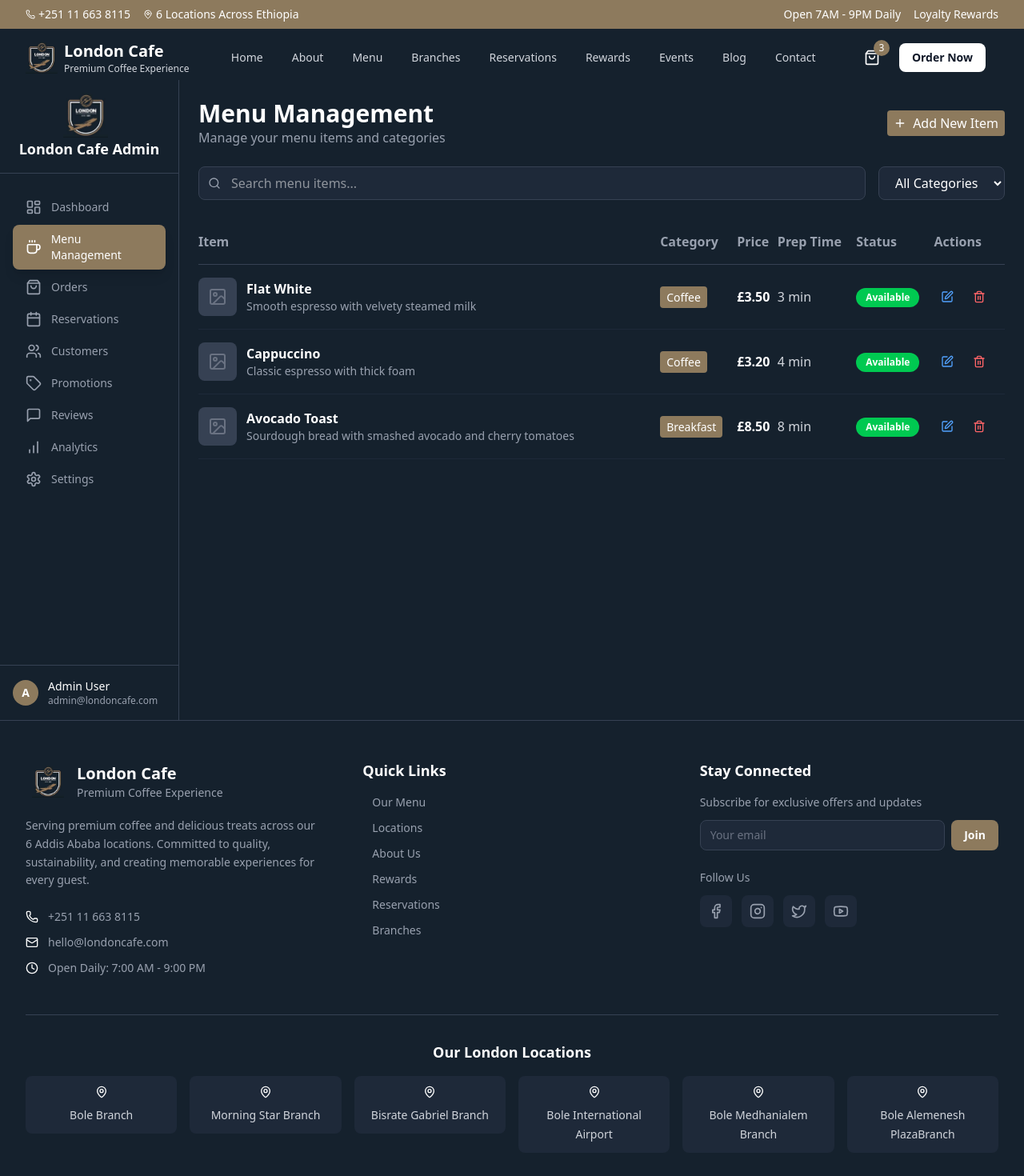
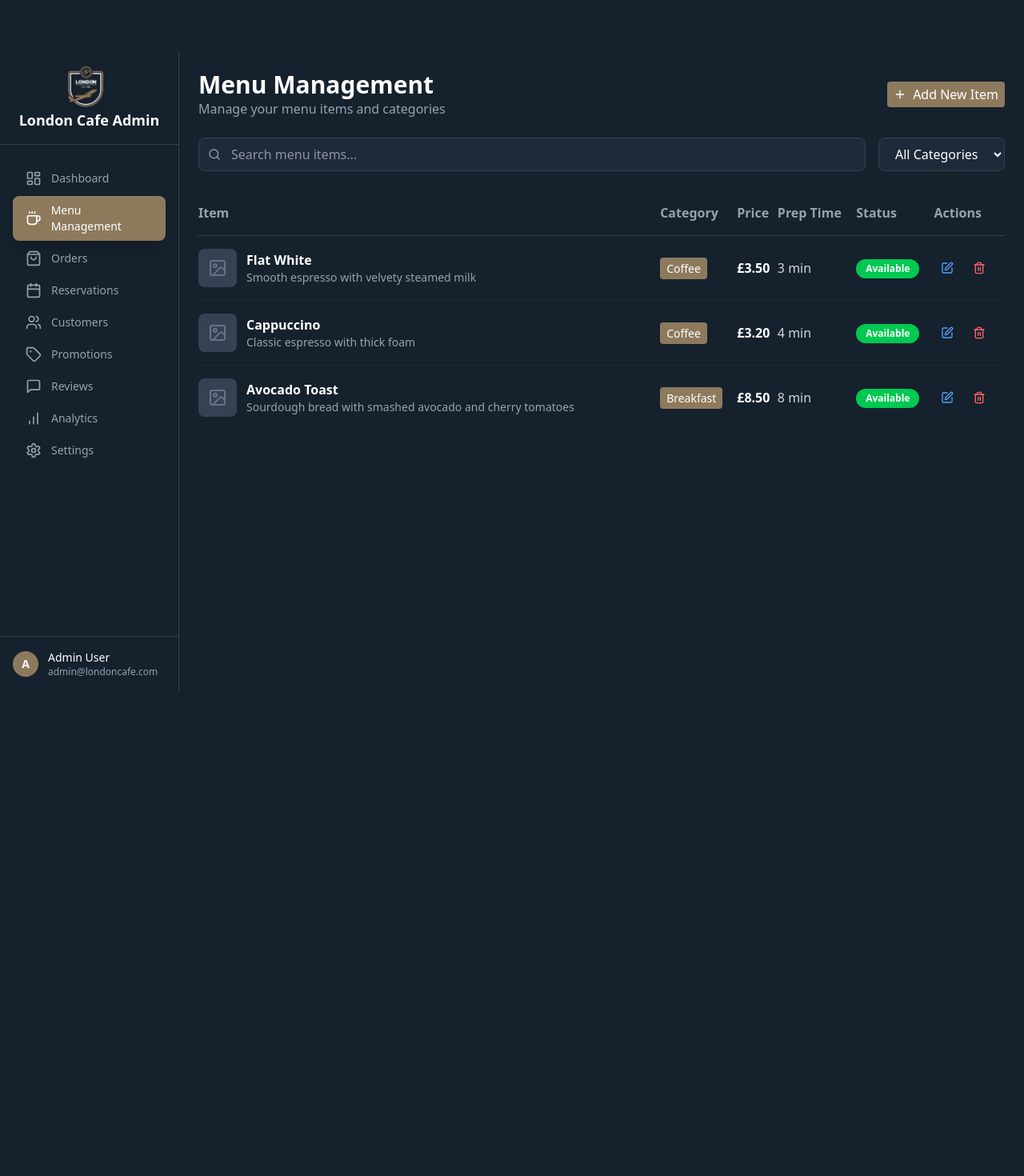
Before and after one commit to Ethiopia-Tech-Group/london-cafe, a Next.js app: page /admin/menu in a window 1280 px wide. Shown: the top 1470 px of the page at 80% size. After the commit the page ends 864 px from the top, so only its background shows below. Built offline with nearby package versions, Linux system fonts and the light colour scheme.

Commit message:
fix: admin layout

```diff
--- a/app/layout.tsx
+++ b/app/layout.tsx
@@ -1,9 +1,10 @@
-
+"use client"
 import type { Metadata } from "next";
 import { Poppins } from "next/font/google";
 import "./globals.css";
 import StickyHeader from "@/components/layout/StickyHeader";
 import StickyFooter from "@/components/layout/StickyFooter";
+import { usePathname } from "next/navigation";
 
 const poppins = Poppins({
   variable: "--font-poppins",
@@ -11,24 +12,23 @@ const poppins = Poppins({
   weight: ["400", "500", "600", "700"],
 });
 
-export const metadata: Metadata = {
-  title: "London Cafe Admin Panel",
-  description: "Admin panel for managing London Cafe branches, menu, orders, and more",
-};
+
 
 export default function RootLayout({
   children,
 }: Readonly<{
   children: React.ReactNode;
 }>) {
+  const pathname = usePathname()
+  const isAdminRoute = pathname?.startsWith('/admin')
   return (
     <html lang="en" suppressHydrationWarning>
        <body className={`font-sans antialiased flex flex-col min-h-screen ${poppins.variable} `} >
-        <StickyHeader />
+       {!isAdminRoute && <StickyHeader /> }
         <main className="flex-1 pt-16"> {/* Add padding-top to account for sticky header */}
           {children}
         </main>
-        <StickyFooter />
+        {!isAdminRoute && <StickyFooter />}
       </body>
     </html>
   );
```
